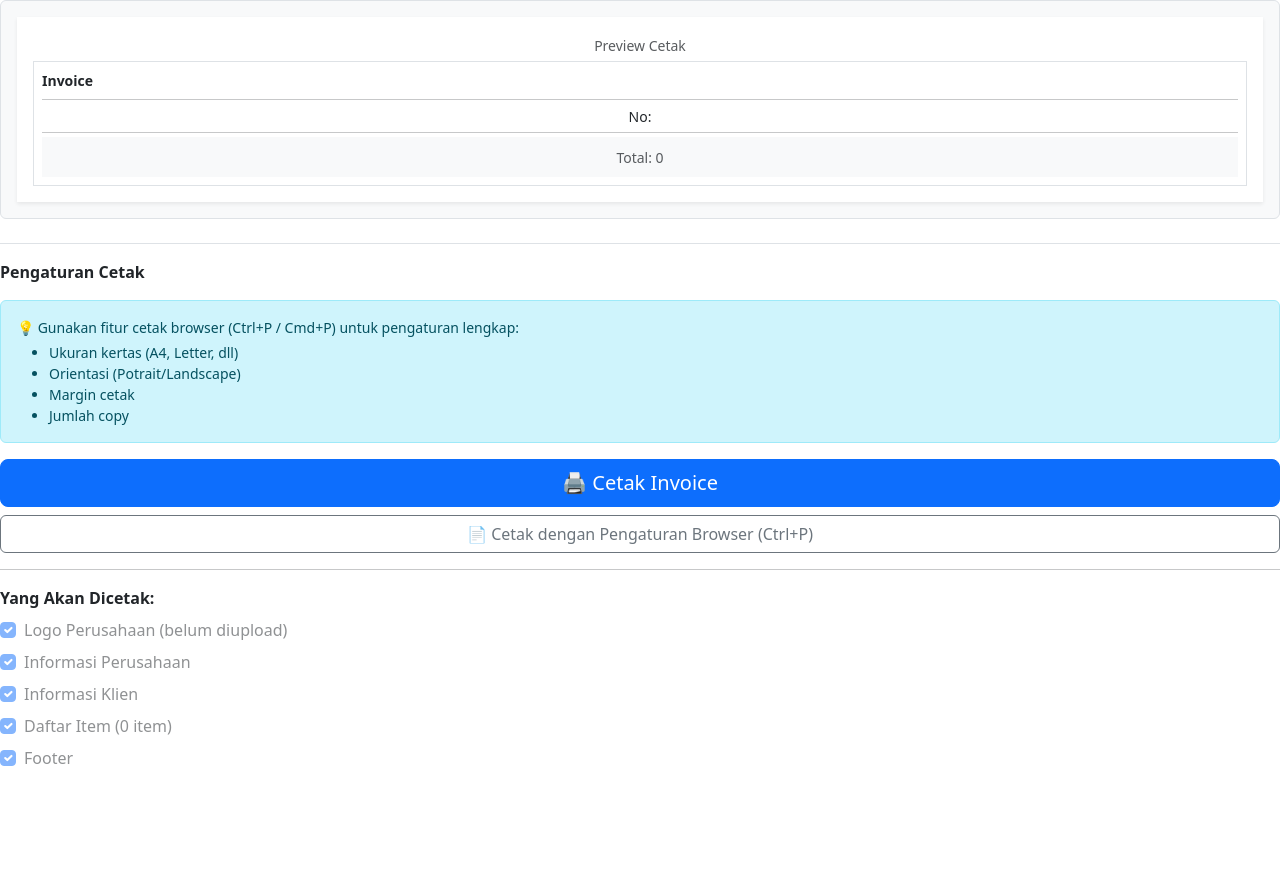
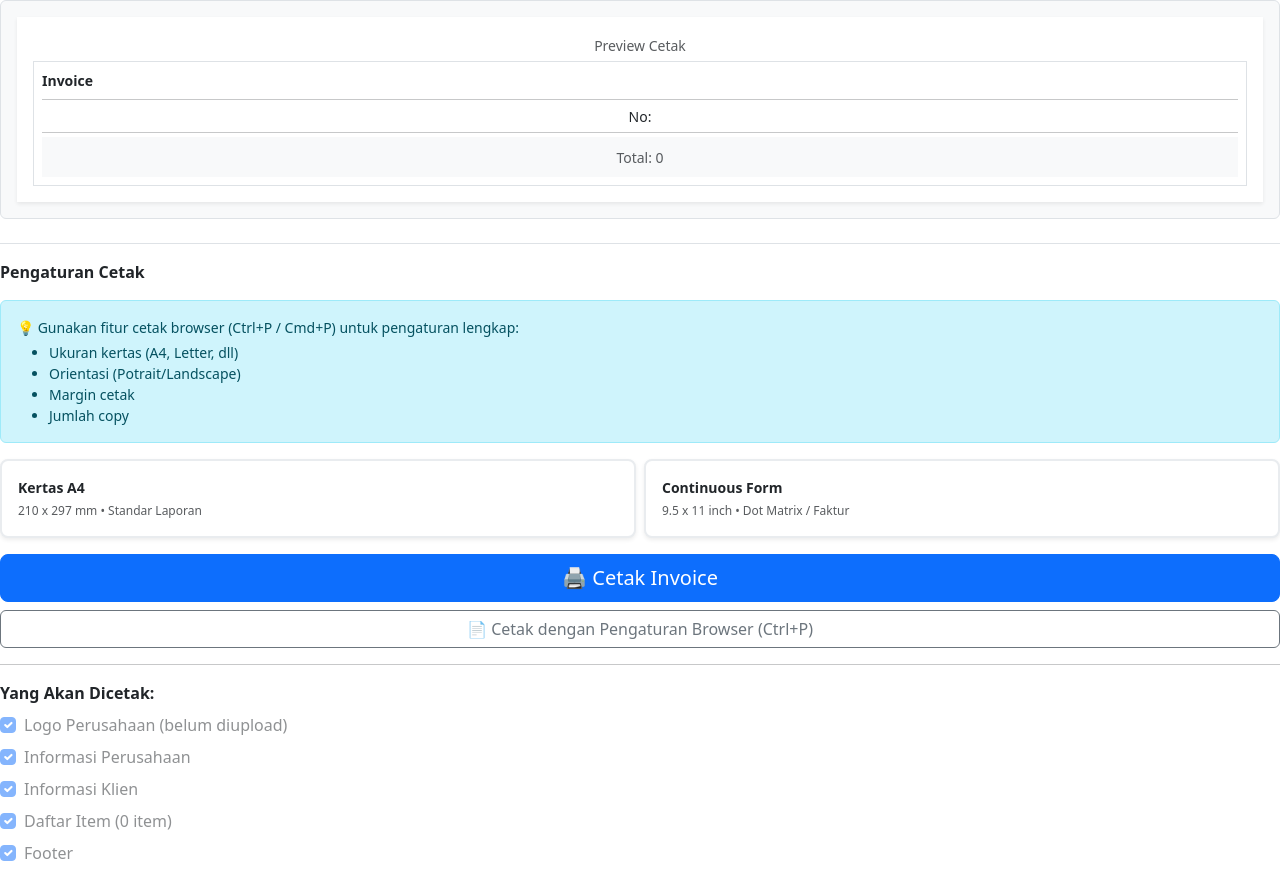
Before and after one commit to AllanWijaya/invoice-maker, a Next.js app: page /components/tab/PrintSettings in a window 1280 px wide. Before the commit the page ends 800 px from the top, so only its background shows below. Built offline with nearby package versions, Linux system fonts and the light colour scheme.

Commit message:
+ Fixing layout pada tanda terima dan hormat kami - Update 2 radio button untuk page size saat print

```diff
--- a/lib/Helper.ts
+++ b/lib/Helper.ts
@@ -1,3 +1,4 @@
+import { Dispatch } from "react";
 import { InvoiceItem } from "../types/invoice";
 
 export const calculateSubtotal = (items: InvoiceItem[]) => {
@@ -72,3 +73,17 @@ export const formatDate = (date: string) => {
   };
   return new Date(date).toLocaleDateString("id-ID", options);
 };
+
+export const handleChangeState = (
+  e: React.ChangeEvent<HTMLInputElement>,
+  // eslint-disable-next-line @typescript-eslint/no-explicit-any
+  onSet: Dispatch<React.SetStateAction<any>>,
+) => {
+  const { name, value, type, checked } = e.target;
+
+  // eslint-disable-next-line @typescript-eslint/no-explicit-any
+  onSet((prev: any) => ({
+    ...prev,
+    [name]: type === "checkbox" ? checked : value,
+  }));
+};
--- a/pages/components/tab/PrintSettings.tsx
+++ b/pages/components/tab/PrintSettings.tsx
@@ -1,12 +1,19 @@
 /* eslint-disable @next/next/no-img-element */
 
-import { calculateTotal, formatCurrency } from "@/lib/Helper";
-import { BrandData, InvoiceData } from "../../../types/invoice";
+import {
+  calculateTotal,
+  formatCurrency,
+  handleChangeState,
+} from "@/lib/Helper";
+import { BrandData, InvoiceData, PrintOptions } from "../../../types/invoice";
+import { Dispatch } from "react";
 
 interface PrintSettingsProps {
   brandData: BrandData;
   invoiceData: InvoiceData;
   handlePrint: () => void;
+  printOptions: PrintOptions;
+  onPrintOptions: Dispatch<React.SetStateAction<PrintOptions>>;
 }
 
 export default function PrintSettings({
@@ -31,6 +38,8 @@ export default function PrintSettings({
     notes: "",
   },
   handlePrint,
+  printOptions,
+  onPrintOptions,
 }: PrintSettingsProps) {
   return (
     <>
@@ -86,6 +95,78 @@ export default function PrintSettings({
             <li>Margin cetak</li>
             <li>Jumlah copy</li>
           </ul>
+        </div>
+      </div>
+
+      <div className="d-grid gap-2 mt-3">
+        <div className="row g-2">
+          <div className="col-6">
+            <input
+              type="radio"
+              className="btn-check"
+              name="pageSize"
+              value="a4"
+              onChange={(e) => handleChangeState(e, onPrintOptions)}
+              checked={printOptions?.pageSize === "a4"}
+              id="kertasA4"
+            />
+            <label
+              className={`btn w-100 h-100 p-3 rounded-3 text-start bg-white d-flex flex-column justify-content-between shadow-sm border-2 ${
+                printOptions?.pageSize === "a4"
+                  ? "border-primary"
+                  : "border-light-subtle"
+              }`}
+              htmlFor="kertasA4"
+            >
+              <div className="d-flex justify-content-between align-items-center w-100 mb-1">
+                <span
+                  className={`fw-bold small ${printOptions?.pageSize === "a4" ? "text-primary" : "text-dark"}`}
+                >
+                  Kertas A4
+                </span>
+                <i
+                  className={`bi bi-file-earmark-text fs-5 ${printOptions?.pageSize === "a4" ? "text-primary" : "text-muted"}`}
+                ></i>
+              </div>
+              <span className="text-muted" style={{ fontSize: "0.75rem" }}>
+                210 x 297 mm • Standar Laporan
+              </span>
+            </label>
+          </div>
+
+          <div className="col-6">
+            <input
+              type="radio"
+              className="btn-check"
+              name="pageSize"
+              value="continuous"
+              onChange={(e) => handleChangeState(e, onPrintOptions)}
+              checked={printOptions?.pageSize === "continuous"}
+              id="kertasContinuous"
+            />
+            <label
+              className={`btn w-100 h-100 p-3 rounded-3 text-start bg-white d-flex flex-column justify-content-between shadow-sm border-2 ${
+                printOptions?.pageSize === "continuous"
+                  ? "border-primary"
+                  : "border-light-subtle"
+              }`}
+              htmlFor="kertasContinuous"
+            >
+              <div className="d-flex justify-content-between align-items-between w-100 mb-1">
+                <span
+                  className={`fw-bold small ${printOptions?.pageSize === "continuous" ? "text-primary" : "text-dark"}`}
+                >
+                  Continuous Form
+                </span>
+                <i
+                  className={`bi bi-printer fs-5 ${printOptions?.pageSize === "continuous" ? "text-primary" : "text-muted"}`}
+                ></i>
+              </div>
+              <span className="text-muted" style={{ fontSize: "0.75rem" }}>
+                9.5 x 11 inch • Dot Matrix / Faktur
+              </span>
+            </label>
+          </div>
         </div>
       </div>
 
--- a/styles/custom.css
+++ b/styles/custom.css
@@ -69,3 +69,17 @@
   color: #212529 !important;
   font-size: 14px !important;
 }
+
+/* Print Styles */
+@media print {
+  .invoice-a4 {
+    width: 210mm;
+    min-height: 297mm;
+    padding: 10mm;
+  }
+
+  .continuous-form {
+    width: 210mm;
+    padding: 5mm;
+  }
+}
--- a/types/invoice.ts
+++ b/types/invoice.ts
@@ -41,3 +41,7 @@ export interface BrandData {
   accentColor: string;
   jenisTransaksi: "non-ppn" | "include-ppn" | "exclude-ppn";
 }
+
+export interface PrintOptions {
+  pageSize: string;
+}
```
Also changed, not shown: pages/components/InvoicePreview.tsx (+20 -15 lines), pages/index.tsx (+14 -2 lines).
